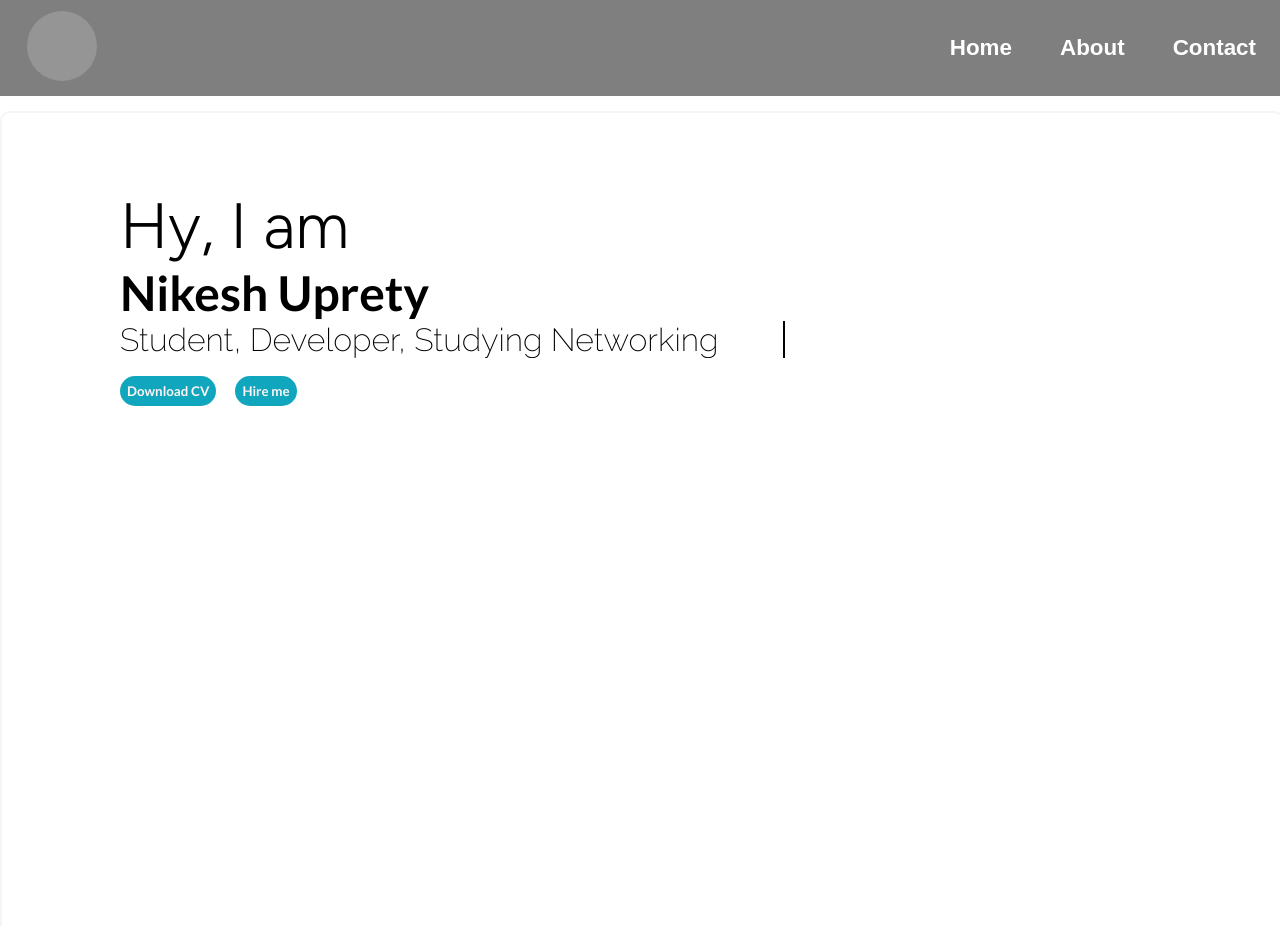
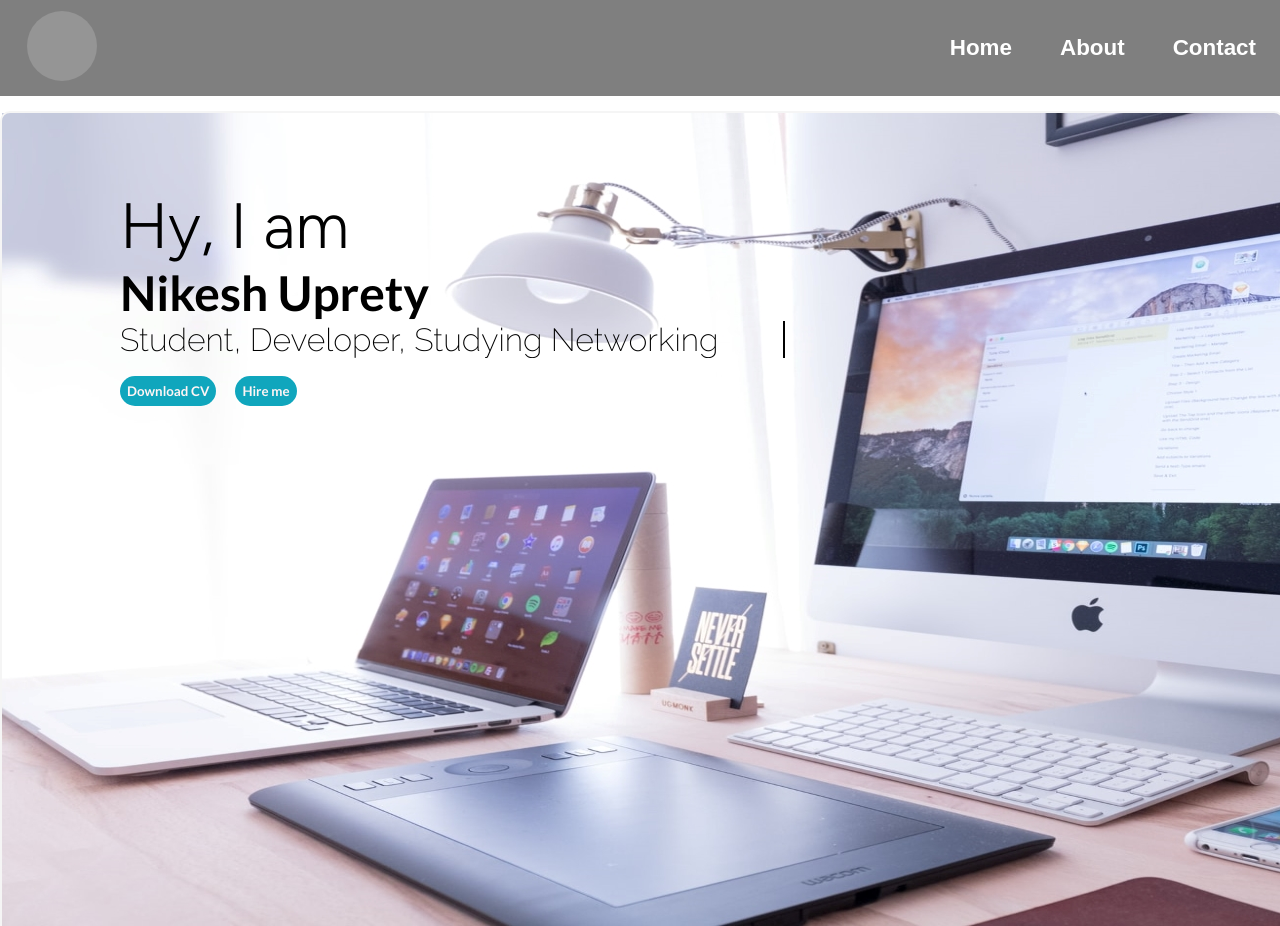
Before and after one commit to Nikesh-Uprety/Simple_Website, a plain HTML site: page index.html in a window 1280 px wide. Drawn offline with Linux system fonts and the light colour scheme; grey boxes are pictures that could not be loaded.

Commit message:
Update portfolio.css

```diff
--- a/portfolio.css
+++ b/portfolio.css
@@ -177,7 +177,7 @@
 .whole::before {
     content: "";
     /* background-color: blue; */
-    background-image: url(/Images/resize.jpg);
+    background-image: url(./resize.jpg);
     position: absolute;
     width: 100vw;
     height: 813px;
```
